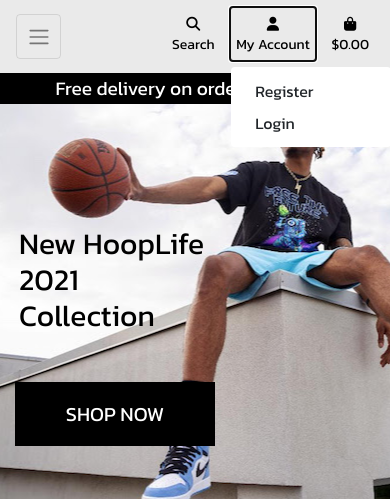
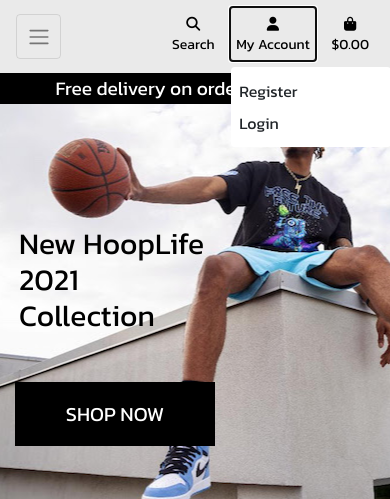
Before and after one commit to Joe2308/hooplife-ms4, a Django app: page / in a window 390 px wide, after a click on "My Account". Shown: the top 499 px of the page. Run offline with Django 3.2, Linux system fonts and the light colour scheme; some libraries are stand-ins or nearby versions; some web fonts are replaced.

Commit message:
Account dropdown items css refactored for mobile devices

```diff
--- a/static/css/base.css
+++ b/static/css/base.css
@@ -328,6 +328,10 @@ a.category-badge>span.badge:hover {
         padding-right: 4px;
     }
 
+    .dropdown-item {
+        padding: 0.25rem 0.5rem;
+    }
+
     .card-img-top {
         height: 300px !important;
         -o-object-fit: contain;
```
